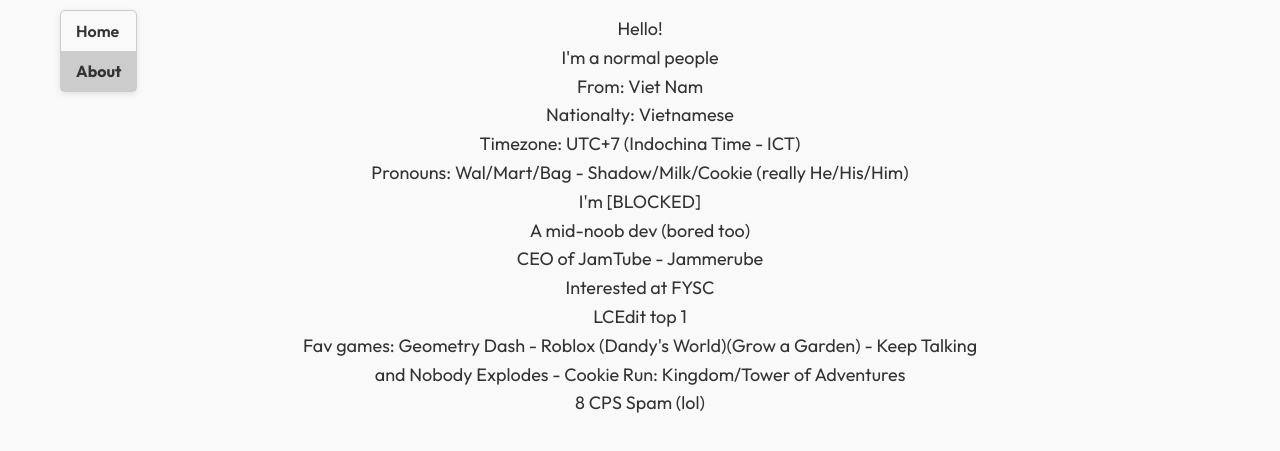
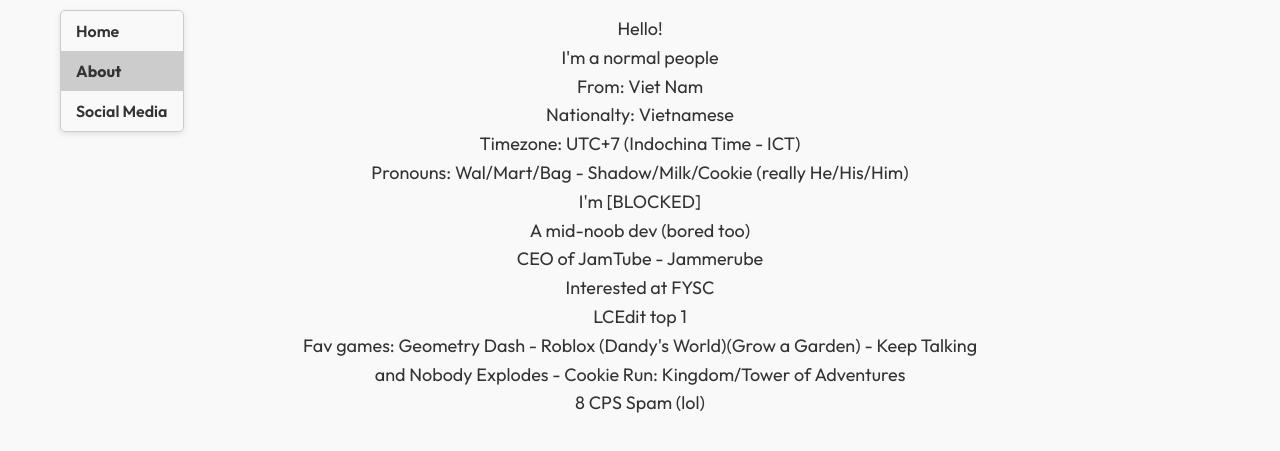
Before and after one commit to quan13dash/quan13dash.github.io, a plain HTML site: page about.html in a window 1280 px wide. Both pictures are taken after a click on the button "Menu". Shown: the part 105-556 px from the top of the page. Drawn offline with Linux system fonts and the light colour scheme.

Commit message:
Update about.html

```diff
--- a/about.html
+++ b/about.html
@@ -3,7 +3,7 @@
 <head>
   <meta charset="UTF-8" />
   <meta name="viewport" content="width=device-width, initial-scale=1.0"/>
-  <title>About - quan13dash</title>
+  <title>About me</title>
 
   <!-- Google Fonts: Outfit -->
   <link href="https://fonts.googleapis.com/css2?family=Outfit:wght@400;600;700&display=swap" rel="stylesheet">
@@ -111,6 +111,7 @@
       <div class="menu-dropdown" id="menuDropdown">
         <a href="/">Home</a>
         <a href="/about.html" class="active">About</a>
+        <a href="/social.html">Social Media</a>
       </div>
     </div>
 
```
